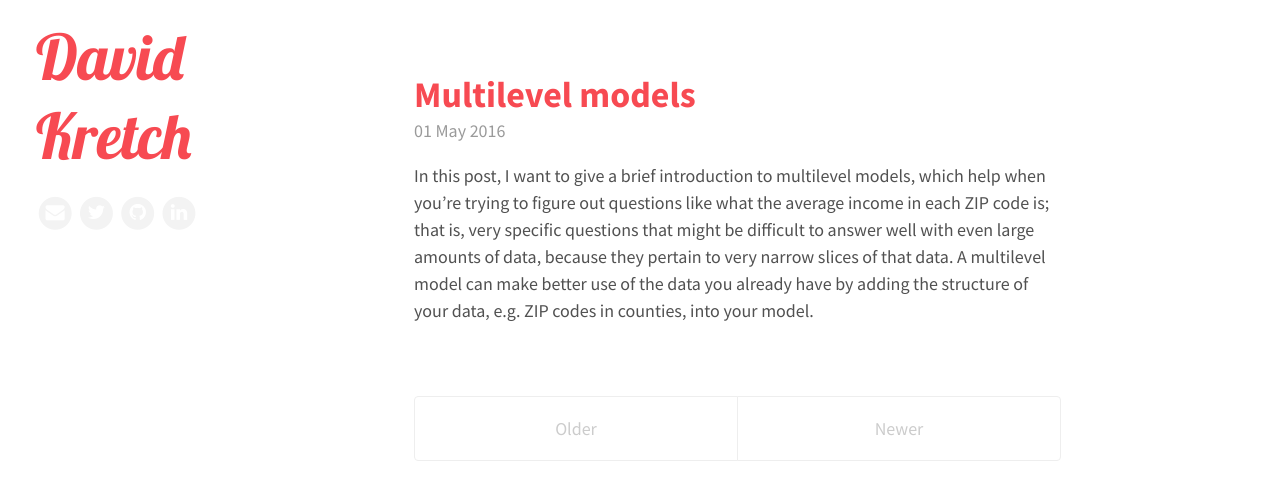
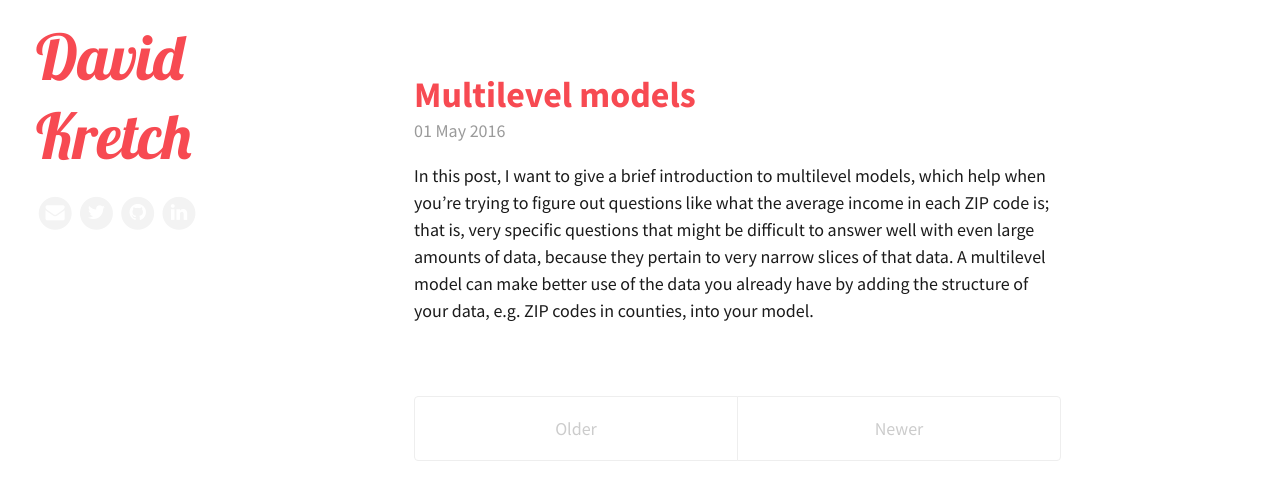
Before and after one commit to davidkretch/kretch.org, a Jekyll site: the page built from index.html, in a window 1280 px wide. Shown: the top 500 px of the page. Built offline with Jekyll 4.4.1, drawn with Linux system fonts in a browser that asks for light colours; nearby versions of some CDN libraries; the list of posts is cut into pages by our own code.

Commit message:
Make text darker

```diff
--- a/public/css/poole.css
+++ b/public/css/poole.css
@@ -59,7 +59,7 @@ html {
 }
 
 body {
-  color: #515151;
+  color: #1b1b1b;
   background-color: #fff;
   -webkit-text-size-adjust: 100%;
       -ms-text-size-adjust: 100%;
```
